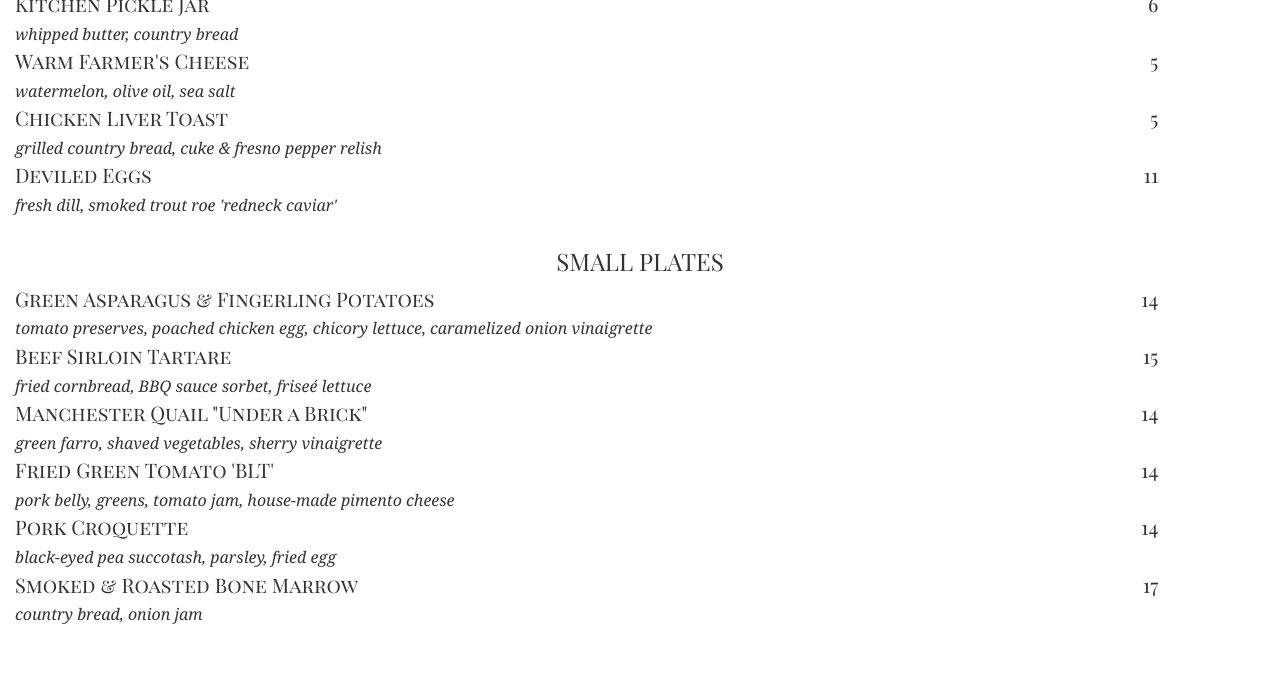
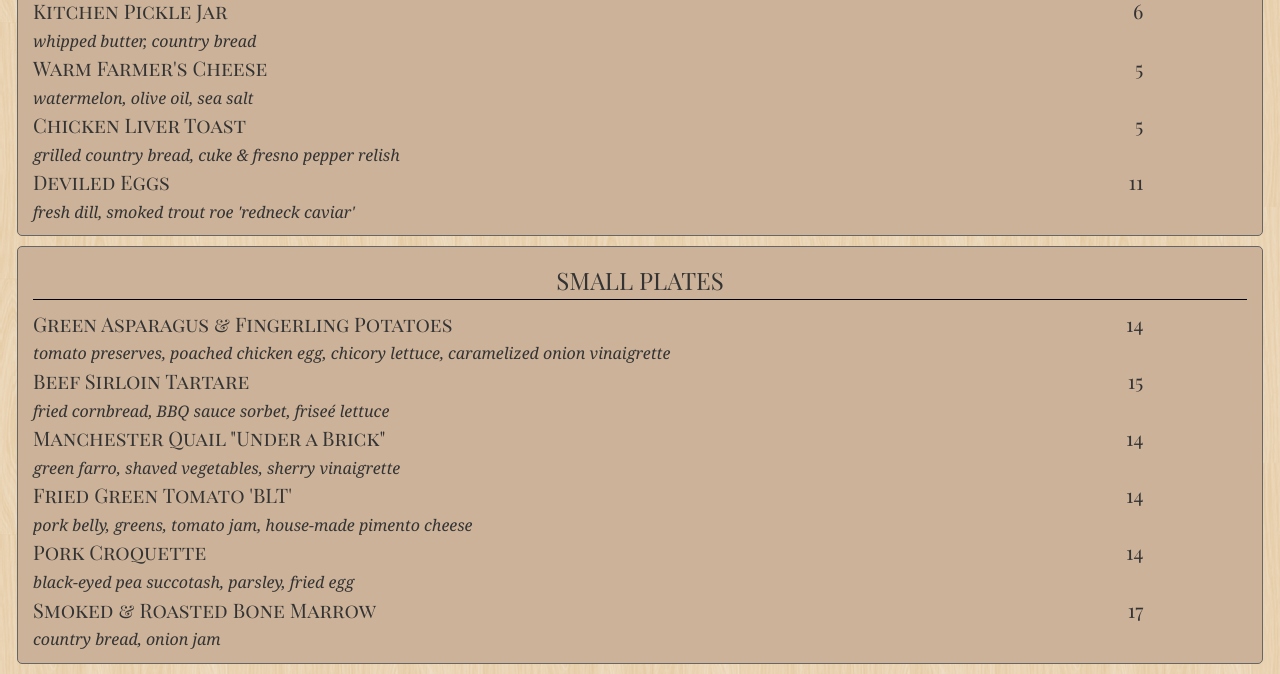
Before and after one commit to pkbanks/pk_profile, a plain HTML site: page public/yardbird/yardbird.html in a window 1280 px wide. Shown: the part 136-810 px from the top of the page. Drawn offline with Linux system fonts and the light colour scheme; a web font is replaced by a local one.

Commit message:
added background image and some formatting updates to the menu category header

```diff
--- a/public/yardbird/css/custom.css
+++ b/public/yardbird/css/custom.css
@@ -21,6 +21,10 @@ font-family: 'Arbutus', cursive;
 
 }
 
+body{
+	background: url(../images/retina_wood.png);
+}
+
 .container{
 }
 
@@ -34,11 +38,30 @@ header h1{
 
 .category{
 	font-family: 'Playfair Display SC', serif;
+
+	margin-bottom: 10px;
+	margin-left: 2px;
+	margin-right: 2px;
+
+	border-style: solid;
+	border-color: #666;
+	border-width: thin;
+
+	border-radius: 5px;
+	background-color: #CCB299;
 }
 
 .category-name{
 	text-transform: uppercase;
 	text-align: center;
+}
+
+.category-name h3{
+	border-bottom: thin;
+	border-bottom-width: normal;
+	border-bottom-style: groove;
+	border-bottom-color: #000;
+	padding-bottom: 5px;
 }
 
 .food-item{
--- a/public/yardbird/yardbird.html
+++ b/public/yardbird/yardbird.html
@@ -30,7 +30,7 @@
 
 	<section class="category row">
 
-		<h3 class="category-name col-xs-12">Quick Bites</h3>
+		<div class="category-name col-xs-12"><h3>Quick Bites</h3></div>
 
 		<ul class="food-item-list row">
 			<li class="food-item col-xs-12">
@@ -72,7 +72,7 @@
 
 	<section class="category row">
 
-		<h3 class="category-name col-xs-12">Small Plates</h3>
+		<div class="category-name col-xs-12"><h3>Small Plates</h3></div>
 
 		<ul class="food-item-list row">
 
```
Also changed, not shown: public/yardbird/images/retina_wood.png (added).
